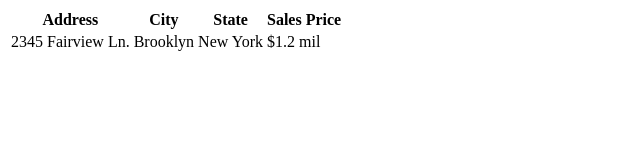
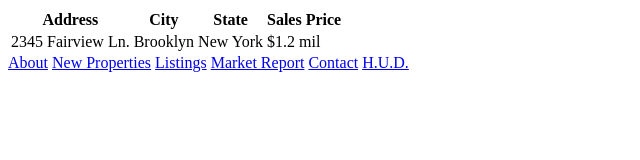
Before and after one commit to Davidlago104/exceptional-realty, a plain HTML site: page market-report.html in a window 1280 px wide. Shown: the whole page, without its empty margins (0-640 px from the left). Drawn offline with Linux system fonts and the light colour scheme.

Commit message:
Added links

```diff
--- a/market-report.html
+++ b/market-report.html
@@ -1,5 +1,10 @@
 <!DOCTYPE html>
 <html lang="en">
+  <head>
+    <meta charset="UTF-8">
+    <title>Market Reports</title>
+  </head>
+  <body>
 <table>
   <tr>
     <th>Address</th>
@@ -14,4 +19,11 @@
     <td>$1.2 mil</td>
   </tr>
 </table>
+<a href="index.html">About</a>
+<a href="new-properties.html">New Properties</a>
+<a href="real-estate-listings.html">Listings</a>
+<a href="market-report.html">Market Report</a>
+<a href="contact.html">Contact</a>
+<a href="http://hud.gov" target='_blank'>H.U.D.</a>
+</body>
 </html>
```
Also changed, not shown: contact.html (+6 -0 lines), index.html (+6 -0 lines), new-properties.html (+6 -0 lines).
